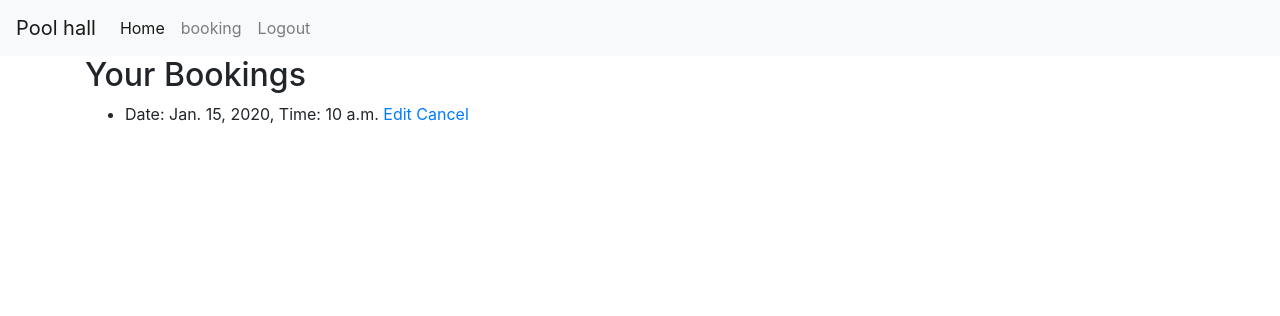
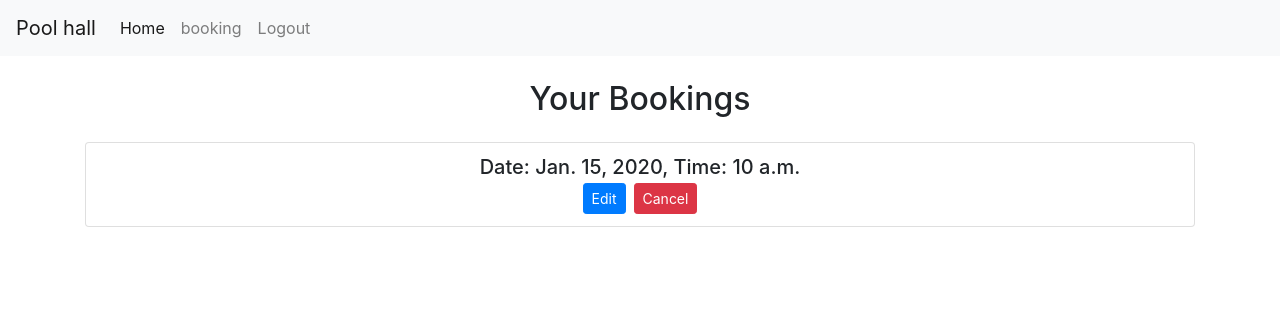
Before and after one commit to EdelCorbett/the-pool-hall, a Django app: page /view_booking/ in a window 1280 px wide. Shown: the top 316 px of the page. Run offline with Django 3.2, Linux system fonts and the light colour scheme; a user stored in the database is signed in; tables that the repository leaves empty hold one stand-in row (values such as "Sample post").

Commit message:
Add bootstrap styling view_booking

```diff
--- a/templates/view_booking.html
+++ b/templates/view_booking.html
@@ -4,17 +4,20 @@
 
 {% block content %}
 <div class="container">
-    <h2>Your Bookings</h2>
-    <ul>
+    <h2 class="text-center my-4">Your Bookings</h2>
+    <div class="list-group">
         {% for booking in bookings %}
-        <li>
-            Date: {{ booking.booking_date }}, Time: {{ booking.booking_time }}
-            <a href="{% url 'edit_booking' booking.id %}">Edit</a>
-            <a href="{% url 'cancel_booking' booking.id %}">Cancel</a>
-        </li>
+        <div class="list-group-item justify-content-center">
+            <h5 class="mb-1 text-center ">Date: {{ booking.booking_date }}, Time: {{ booking.booking_time }}
+            </h5>
+            <div class="d-flex justify-content-center">
+                <a href="{% url 'edit_booking' booking.id %}" class="btn btn-primary btn-sm mr-2">Edit</a>
+                <a href="{% url 'cancel_booking' booking.id %}" class="btn btn-danger btn-sm">Cancel</a>
+            </div>
+        </div>
         {% empty %}
-        <p>You have no bookings.</p>
+        <p class="text-center">You have no bookings.</p>
         {% endfor %}
-    </ul>
+    </div>
 </div>
 {% endblock %}
```
